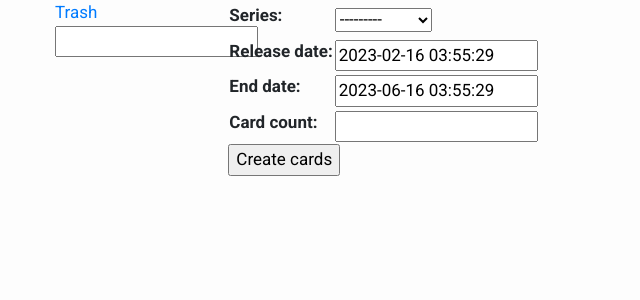
After one commit to zipkaw/testsw, a Django app: page /cards/generate/ in a window 1280 px wide. The commit adds this page. Shown: the top 300 px of the page, without its empty margins (0-640 px from the left). Run offline with Django 4.2, Linux system fonts and the light colour scheme; some libraries are stand-ins or nearby versions.

Commit message:
add trashbox, card generator and update models also bags was fixed

```diff
--- a/test_sellwin/bonus_system/forms.py
+++ b/test_sellwin/bonus_system/forms.py
@@ -1,5 +1,8 @@
 from django import forms
 from django.core.exceptions import ValidationError
+from django.utils import timezone
+from django.http import Http404
+
 from .models import Card
 
 
@@ -9,3 +12,60 @@ class BonusCardStateForm(forms.ModelForm):
         fields = (
             'state',
         )
+
+
+class BonusCardGenerateForm(forms.ModelForm, forms.Form):
+    class Meta:
+        model = Card
+        fields = (
+            'series',
+            'release_date',
+            'end_date',
+        )
+
+    card_count = forms.IntegerField()
+
+    def clean_dates(self):
+        end_date = self.clean_end_date()
+        release_date = self.clean_release_date()
+        if release_date >= end_date:
+            raise ValidationError('Release date can\'t be geather than end date')
+
+    def get_generated_cards(self) -> list:
+        cards = []
+        next_iteration = True
+        DEFAULT_NUM = '0000000000000000'
+        count = self.clean()['card_count']
+        try:
+            card_num = Card.objects.latest('number').number
+        except Card.DoesNotExist:
+            card_num = DEFAULT_NUM
+
+        card_iter = self.card_factory(card_num, count)
+
+        while next_iteration:
+            try:
+                card = next(card_iter)
+            except StopIteration:
+                next_iteration = False
+            else:
+                cards.append(card)
+        return cards
+
+    def card_factory(self, number, count):
+        num = [int(number[x:x+2]) for x in range(0, len(number), 2)]
+        str_num = ''
+        while count > 0:
+            for index in range((int(len(number) / 2)) - 1, 0, -1):
+                num[index] += 1
+                if num[index] >= 100:
+                    num[index] = 0
+                else:
+                    break
+            for subnum in num:
+                if subnum < 10:
+                    str_num += '0'
+                str_num += str(subnum)
+            yield str_num
+            str_num = ''
+            count -= 1
--- a/test_sellwin/bonus_system/models.py
+++ b/test_sellwin/bonus_system/models.py
@@ -1,7 +1,8 @@
 from django.db import models
 from django.core.validators import MinValueValidator, MaxValueValidator
-from django.utils import timezone
+from django.utils.timezone import now
 from dateutil.relativedelta import relativedelta
+
 from django.urls import reverse
 
 
@@ -16,10 +17,10 @@ class Card(models.Model):
 
     series = models.CharField(max_length=2, choices=CardSeries.choices)
     number = models.CharField(max_length=16, primary_key=True)
-    release_date = models.DateTimeField(null=True, blank=True)
-    end_date = models.DateTimeField(null=True, blank=True)
+    release_date = models.DateTimeField(default=now())
+    end_date = models.DateTimeField(default=now() + relativedelta(month=6))
     last_use_date = models.DateTimeField(null=True, blank=True)
-    total_orders = models.IntegerField(default=0)
+    total_orders = models.IntegerField(default=0, null=True, blank=True)
 
     class CardStates(models.TextChoices):
         ACTIVED = 'AC', ('Activated')
@@ -33,16 +34,17 @@ class Card(models.Model):
     # orders = models.ForeignKey(Order, on_delete=models.CASCADE)
 
     discount = models.IntegerField(validators=PERCENTAGE_VALIDATOR, null=True, blank=True)
-    deleted = models.BooleanField(verbose_name='Was deleted')
+    deleted = models.BooleanField(verbose_name='Was deleted', default=False, null=True, blank=True)
 
     class Meta:
-        pass
+        #ordering = ['number']
+        get_latest_by = "release_date"
 
     def is_active(self):
         return True if self.state == 'AC' else False
 
     def is_overdue(self):
-        if timezone.now() > self.end_date.date():
+        if now() > self.end_date.date():
             state = self.CardStates.OVERDUE
             return True
         return False
@@ -51,13 +53,20 @@ class Card(models.Model):
         return self.deleted
 
     def __str__(self) -> str:
-        return f'{self.number} bonus card'
+        return f'{self.number}'
 
     def get_absolute_url(self):
         return reverse('card', kwargs={'pk' : self.pk})
 
+    def get_url_to_trash(self):
+        return reverse('trash', kwargs={'pk' : self.pk})
+
     def get_absolute_url_to_delete(self):
         return reverse('delete-card', kwargs={'pk' : self.pk})
+
+    def generate_card_number(self):
+        pass
+
 
 class Order(models.Model):
 
@@ -66,7 +75,7 @@ class Order(models.Model):
     sell_price = models.IntegerField(null=True, blank=True)
     order_discount = models.IntegerField(validators=PERCENTAGE_VALIDATOR, null=True, blank=True)
     total_discount = models.IntegerField(null=True, blank=True)
-    card = models.ForeignKey(Card, on_delete=models.DO_NOTHING)
+    card = models.ForeignKey(Card, on_delete=models.CASCADE)
 
     @property
     def count_discount(self):
--- a/test_sellwin/bonus_system/templates/base.html
+++ b/test_sellwin/bonus_system/templates/base.html
@@ -23,7 +23,10 @@
         <div class="col-sm-2">
         {% block sidebar %}
           <ul class='.sidebar-nav'>
-
+            <a href="{%url 'trash'%}">Trash</a>
+            <form method="get" action="{%url 'search'%}">
+              <input class="searchfield" name="search" type="text" value="{{ request.GET.q }}">
+            </form>
           </ul>
         {% endblock %}
         </div>
--- /dev/null
+++ b/test_sellwin/bonus_system/templates/bonus_system/card_create.html
@@ -0,0 +1,14 @@
+{% extends 'base.html' %}
+
+{% block content %}
+<form method="post" action="{%url 'generate'%}">
+    {% csrf_token %}
+    <table>
+      <tr>
+        <td>{{ form }}</td>
+      </tr>
+    </table>
+    <input type="submit" value="Create cards" name="generate">
+  </form>
+
+{% endblock %}
--- a/test_sellwin/bonus_system/templates/bonus_system/card_detail.html
+++ b/test_sellwin/bonus_system/templates/bonus_system/card_detail.html
@@ -18,8 +18,10 @@
         There are no any orders
     </p>
 {%endif%}
+{%if not card.deleted%}
 <form action="{{card.get_absolute_url_to_delete}}" method="post">
     {% csrf_token %}
     <input type="submit" value="Delete", name="delete">
 </form>
+{%endif%}
 {% endblock %}
--- a/test_sellwin/bonus_system/templates/bonus_system/card_list.html
+++ b/test_sellwin/bonus_system/templates/bonus_system/card_list.html
@@ -7,7 +7,7 @@
     {% for card in card_list %}
       {%if not card.deleted %}
       <li>
-        <a href="{{ card.get_absolute_url}}" class="text-2xl"> {{card.series}} — {{card.number}}</a>
+        <a href="{{ card.get_absolute_url}}" class="text-2xl"> {{card.get_series_display}} — {{card.number}}</a>
       </li>
       <div class='.info_block'>
         <p>
@@ -17,7 +17,7 @@
             Valid until: {{card.end_date}}
         </p>
         <p>
-            Status: {{card.state}}
+            Status: {{card.get_state_display}}
         </p>
       </div>
       {% endif %}
--- a/test_sellwin/bonus_system/urls.py
+++ b/test_sellwin/bonus_system/urls.py
@@ -1,10 +1,24 @@
 from django.urls import path, include
 
-from .views import BonusCardListView, BonusCardDetailView , BonusCardDelete
+from .views import (
+    BonusCardListView,
+    BonusCardDetailView,
+    BonusCardDeleteView,
+    TrashListView,
+    TrashDetailView,
+    SearchListView,
+    BonusCardGenerateView,
+)
 urlpatterns = [
-    path('cards/', BonusCardListView.as_view(), name='all-cards'),
-    path('cards/<int:pk>', BonusCardDetailView.as_view(), name='card'),
-    path('cards/<int:pk>/delete', BonusCardDelete.as_view(), name='delete-card'),
-    # path('story/', ),
-    # path('generate/', ),
+    path('', BonusCardListView.as_view(), name='all-cards'),
+    path('<int:pk>/', BonusCardDetailView.as_view(), name='card'),
+    path('<int:pk>/delete', BonusCardDeleteView.as_view(), name='delete-card'),
+    path('trash/', include(
+        [
+            path('', TrashListView.as_view(), name='trash'),
+            path('<int:pk>/', TrashDetailView.as_view(), name='trash'),
+        ]
+    )),
+    path('search/', SearchListView.as_view(), name='search'),
+    path('generate/', BonusCardGenerateView.as_view(), name='generate'),
 ]
--- a/test_sellwin/bonus_system/views.py
+++ b/test_sellwin/bonus_system/views.py
@@ -1,13 +1,16 @@
 from django.shortcuts import render
 from django.views import generic
-from django.views.generic.edit import FormMixin
+from django.views.generic.edit import FormMixin, ModelFormMixin
 from django.http import HttpResponseRedirect
 from django.contrib.auth.models import User
 from django.urls import reverse
+from django.views.generic.list import BaseListView
+from django.db.models import Q
+from django.utils import timezone
 
-from .forms import BonusCardStateForm
+from .forms import BonusCardStateForm, BonusCardGenerateForm
 from .models import Card, Order, Product
-from .maxin import DeleteToTrashMixin
+from .maxin import DeleteCardToTrashMixin, TrashOptionsMixin
 
 
 class BonusCardDetailView(generic.DetailView, FormMixin):
@@ -20,16 +23,18 @@ class BonusCardDetailView(generic.DetailView, FormMixin):
 
     def get_context_data(self, **kwargs):
         context = super().get_context_data(**kwargs)
-        context['orders'] = Order.objects.filter(card = context['card'])
+        context['orders'] = Order.objects.filter(card=context['card'])
         context['form'] = self.get_form()
         return context
 
     def get_initial(self):
         current_state = self.get_object().state
-        return {'state':current_state}
+        return {'state': current_state}
+
     def form_valid(self, form):
         self.object = self.get_object()
         cleaned_data = form.cleaned_data
+        # add update
         self.object.state = cleaned_data['state']
         self.object.save()
         return super().form_valid(form)
@@ -45,17 +50,83 @@ class BonusCardDetailView(generic.DetailView, FormMixin):
 
 class BonusCardListView(generic.ListView):
     model = Card
-    paginate_by = 10
+    paginate_by = 5
+
+    def get_queryset(self):
+        query_to_update = Card.objects.filter(end_date__lt=timezone.now())
+        if query_to_update:
+            query_to_update.update(state='OD')
+        return super().get_queryset()
 
 
-class BonusCreateView(generic.CreateView):
-    pass
+class BonusCardGenerateView(generic.TemplateView, FormMixin):
+    template_name = 'bonus_system/card_create.html'
+    form_class = BonusCardGenerateForm
+    card_numbers = None
 
-class BonusCardDelete(DeleteToTrashMixin):
+    def get_success_url(self) -> str:
+        return reverse('all-cards')
 
+    def post(self, request, *args, **kwargs):
+        form = self.get_form()
+        if 'generate' in request.POST:
+            if form.is_valid():
+                cleaned_data = form.clean()
+                self.card_numbers = form.get_generated_cards()
+                for card_num in self.card_numbers:
+                    card = Card(number=card_num, release_date=cleaned_data['release_date'],
+                            end_date=cleaned_data['end_date'], series=cleaned_data['series'])
+                    card.save()
+                return self.form_valid(form)
+            else:
+                return self.form_invalid(form)
+
+class BonusCardDeleteView(DeleteCardToTrashMixin):
     model = Card
+
     def get_success_url(self) -> str:
         return reverse('all-cards')
 
     def post(self, request, *args, **kwargs):
         return super().post(request, *args, **kwargs)
+
+
+class TrashListView(generic.ListView):
+    template_name = 'bonus_system/trash.html'
+    model = Card
+    paginate_by = 5
+
+    def get_queryset(self):
+        try:
+            q = Card.objects.filter(deleted = True)
+        except Card.DoesNotExist:
+            return None
+        else:
+            return q
+
+    def get_paginate_by(self, queryset):
+        return self.paginate_by if queryset else None
+
+
+class TrashDetailView(generic.DetailView, TrashOptionsMixin):
+    template_name = 'bonus_system/trash_detail.html'
+    model = Card
+
+    def get_success_url(self) -> str:
+        return reverse('all-cards')
+
+    def post(self, request, *args, **kwargs):
+        return super().post(request, *args, **kwargs)
+
+
+class SearchListView(generic.ListView):
+    model = Card
+
+    def get_queryset(self):
+        query = self.request.GET.get('search')
+        if query:
+            return Card.objects.filter(Q(series__icontains=query)
+                                       | Q(number__contains=query)
+                                       | Q(release_date__contains=query)
+                                       | Q(end_date__contains=query)
+                                       | Q(state__icontains=query))
--- a/test_sellwin/test_sellwin/urls.py
+++ b/test_sellwin/test_sellwin/urls.py
@@ -21,5 +21,5 @@ from django.views.generic import RedirectView
 urlpatterns = [
     path('admin/', admin.site.urls),
     path('', RedirectView.as_view(pattern_name='cards/')),
-    path('', include('bonus_system.urls')),
+    path('cards/', include('bonus_system.urls')),
 ]
```
Also changed, not shown: test_sellwin/bonus_system/maxin.py (+15 -1 lines), test_sellwin/bonus_system/templates/bonus_system/trash.html (added, +16 -0 lines), test_sellwin/bonus_system/templates/bonus_system/trash_detail.html (added, +18 -0 lines), test_sellwin/bonus_system/migrations/0009_alter_card_options_alter_order_card.py (added), test_sellwin/bonus_system/migrations/0010_alter_card_deleted_alter_card_end_date_and_more.py (added), test_sellwin/bonus_system/migrations/0011_alter_card_end_date_alter_card_number_and_more.py (added), test_sellwin/bonus_system/migrations/0012_alter_card_end_date_alter_card_number_and_more.py (added), test_sellwin/bonus_system/migrations/0013_alter_card_end_date_alter_card_release_date.py (added).
